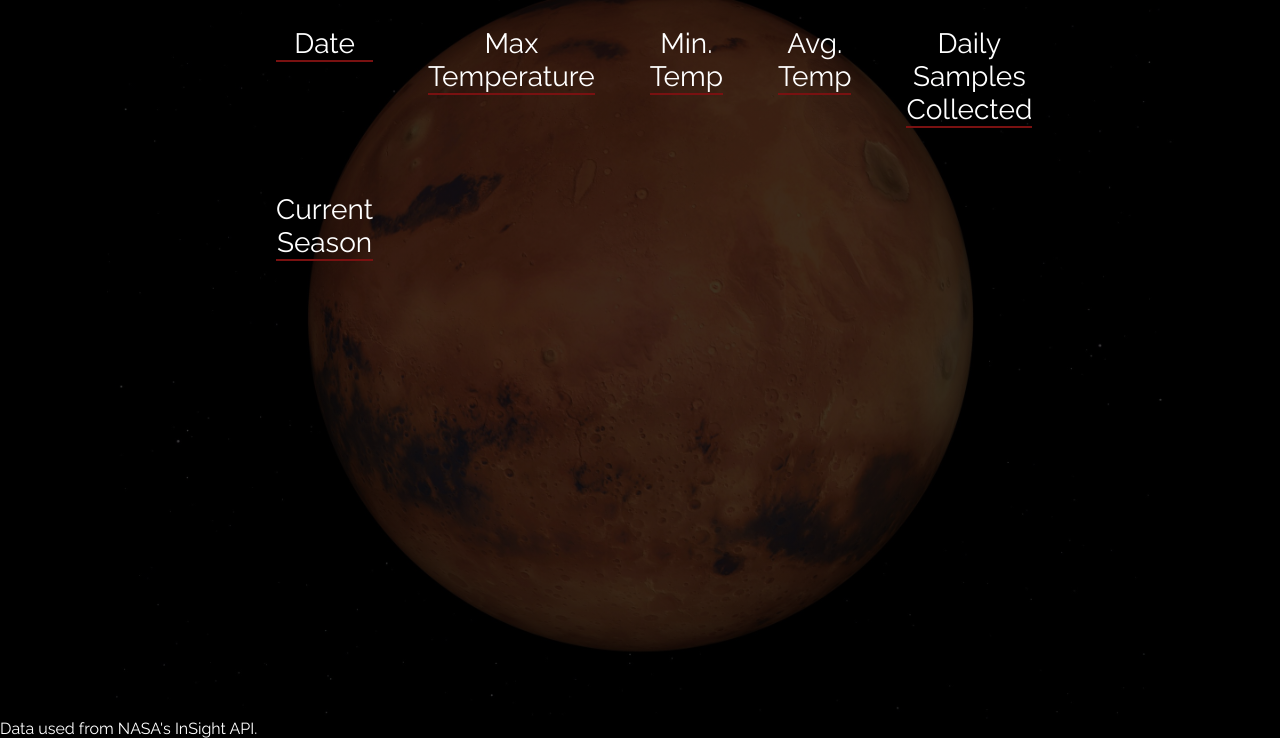
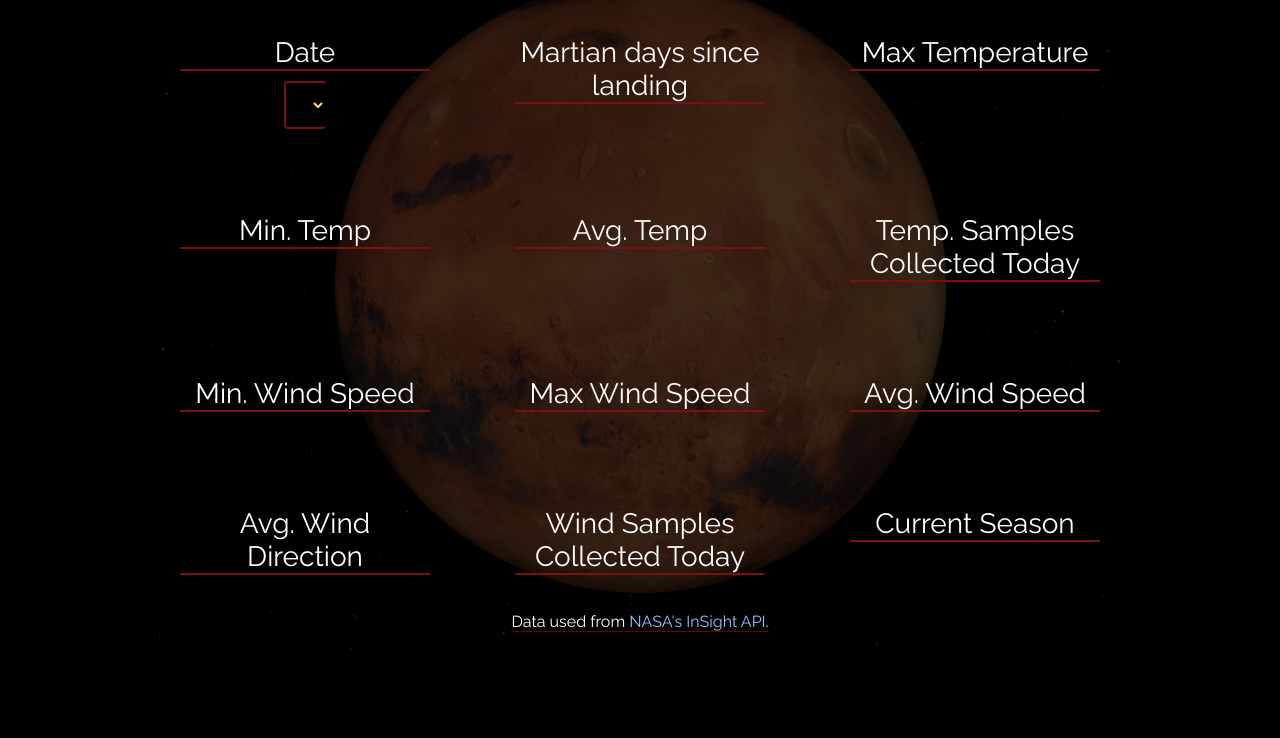
Before and after one commit to dover20/dev-portfolio, a plain HTML site: page index.html in a window 1280 px wide. Shown: the part 81-819 px from the top of the page. Drawn offline with Linux system fonts and the light colour scheme; no server answers.

Commit message:
added date selection, improved styling, etc

```diff
--- a/index.html
+++ b/index.html
@@ -11,14 +11,23 @@
 <body>
     <div class="container">
         <div class="header">
-            Lastest weather on <span class="headerColor">Elysium Planitia, Mars.</span>
+            Latest weather on <span class="headerColor">Elysium Planitia, Mars.</span>
         </div>
 
         <div class="dataContainer">
 
             <div class="date">
                 <div class="dataHeader">Date</div>
-                <div class="dateInfo info"></div>
+
+                <select id="selections" name="dates" onchange="nasaAPI()">
+                </select>
+
+                <!--- <div class="dateInfo info"></div> !--->
+            </div>
+
+            <div class="sol">
+                <div class="dataHeader">Martian days since landing</div>
+                <div class="solInfo info"></div>
             </div>
 
             <div class="maxTemperature">
@@ -37,8 +46,33 @@
             </div>
 
             <div class="dailySamples">
-                <div class="dataHeader">Daily Samples Collected</div>
+                <div class="dataHeader">Temp. Samples Collected Today</div>
                 <div class="sampleInfo info"></div>
+            </div>
+
+            <div class="minWindSpeed">
+                <div class="dataHeader">Min. Wind Speed</div>
+                <div class="minimumWindSpeed info"></div>
+            </div>
+
+            <div class="maxWindSpeed">
+                <div class="dataHeader">Max Wind Speed</div>
+                <div class="maximumWindSpeed info"></div>
+            </div>
+
+            <div class="averageWindSpeed">
+                <div class="dataHeader">Avg. Wind Speed</div>
+                <div class="avgWindSpeed info"></div>
+            </div>
+
+            <div class="averageWindDirection">
+                <div class="dataHeader">Avg. Wind Direction</div>
+                <div class="avgWindDirection info"></div>
+            </div>
+
+            <div class="dailyWindSamples">
+                <div class="dataHeader">Wind Samples Collected Today</div>
+                <div class="windSamplesInfo info"></div>
             </div>
 
             <div class="seasons">
@@ -48,10 +82,13 @@
 
         </div>
 
+        <footer class="footer">
+            <span class="footerText">
+                Data used from <a href="https://mars.nasa.gov/insight/weather/">NASA's InSight API</a>.
+            </span>
+        </footer>
     </div>
-    <div class="footer">
-        Data used from NASA's InSight API.
-    </div>
+
     <script src="index.js"></script>
 </body>
 </html>
--- a/index.js
+++ b/index.js
@@ -1,52 +1,83 @@
 //NASA InSight API gets temperature, wind, and pressure data from the InSight lander.
 //jshint -W104
+
+function nasaAPI() {
     fetch('https://api.nasa.gov/insight_weather/?api_key=PbSTQLOONNboqZtLh7aOkvfuXp5QMIokby4xl5Pj&feedtype=json&ver=1.0')
     .then( function(response) {
         return response.json();
     })
     .then(function(data) {
-    let latestDay = data.sol_keys[6];
-    let averageTemp = data[latestDay].AT.av;
-    let minimumTemp = data[latestDay].AT.mn;
-    let maximumTemp = data[latestDay].AT.mx;
-    let dailySamples = data[latestDay].AT.ct;
-    let lastDate = data[latestDay].Last_UTC;
 
-    let currentSeason = data[latestDay].Season;
+        let selectElement = document.querySelector("#selections");
+
+        for (let i = 6; i > -1; i--) {
+            let lastSevenSols = data.sol_keys[i];
+            let all7Dates = data[lastSevenSols].Last_UTC;
+
+            //convert UTC time to date object
+            let currentDateObject = new Date(all7Dates);
+            let year = currentDateObject.getUTCFullYear();
+            let month = currentDateObject.toLocaleString('default', { month: 'long' });
+            let day = currentDateObject.getUTCDate();
+            let allDates = month + ", " + day + ", " + year;
+
+            let checkForOptions = document.getElementsByTagName("option").length;
+
+            if ( checkForOptions <= 6) {
+                selectElement.add( new Option( allDates, data.sol_keys[i]) );
+            }
+        }
+            //check what option is selected
+            let options = document.querySelector("#selections");
+
+            let selectionInput = options.value;
+
+            //put data into variables
+            let selectedDay = selectionInput;
+            let lastDate = data[selectedDay].Last_UTC;
+            let averageTemp = data[selectedDay].AT.av;
+            let minimumTemp = data[selectedDay].AT.mn;
+            let maximumTemp = data[selectedDay].AT.mx;
+            let dailySamples = data[selectedDay].AT.ct;
+            let averageWindSpeed = data[selectedDay].HWS.av;
+            let minimumWindSpeed = data[selectedDay].HWS.mn;
+            let maximumWindSpeed = data[selectedDay].HWS.mx;
+            let windSamples = data[selectedDay].HWS.ct;
+            let avgWindDirection = data[selectedDay].WD.most_common.compass_point;
+
+            //convert UTC time to date object
+            let currentDateObject = new Date(lastDate);
+            let year = currentDateObject.getUTCFullYear();
+            let month = currentDateObject.toLocaleString('default', { month: 'long' });
+            let day = currentDateObject.getUTCDate();
+            let fullDate = month + ", " + day + ", " + year;
+
+            //make first letter of season capitalized
+            let currentSeason = data[selectedDay].Season;
             let firstChar = currentSeason.slice(0,1);
             let restOfChars = currentSeason.slice(1,30);
             let season = firstChar.toUpperCase() + restOfChars.toLowerCase();
 
+            //print variables to HTML
 
-    //Dates and stuff
-    let currentDateObject = new Date(lastDate);
-    let year = currentDateObject.getUTCFullYear();
-    let month = currentDateObject.getUTCMonth() + 1;
-    let day = currentDateObject.getUTCDate();
-    let fullDate = month + "-" + day + "-" + year;
-
-    document.querySelector('.dateInfo').innerHTML = fullDate;
+            //document.querySelector('.dateInfo').innerHTML = fullDate;
+            document.querySelector('.solInfo').innerHTML = selectedDay + " sols";
             document.querySelector('.maxTempInfo').innerHTML = CelciusToFahren(maximumTemp).toFixed(2) + "F";
             document.querySelector('.minTempInfo').innerHTML = CelciusToFahren(minimumTemp).toFixed(2) + "F";
             document.querySelector('.tempInfo').innerHTML = CelciusToFahren(averageTemp).toFixed(2) + "F";
             document.querySelector('.seasonInfo').innerHTML = season;
             document.querySelector('.sampleInfo').innerHTML = dailySamples.toLocaleString();
+            document.querySelector('.minimumWindSpeed').innerHTML = minimumWindSpeed + " MPH";
+            document.querySelector('.maximumWindSpeed').innerHTML = maximumWindSpeed.toFixed(2) + " MPH";
+            document.querySelector('.avgWindSpeed').innerHTML = averageWindSpeed + " MPH";
+            document.querySelector('.windSamplesInfo').innerHTML = windSamples.toLocaleString();
+            document.querySelector('.avgWindDirection').innerHTML = avgWindDirection;
     });
+}
+
+nasaAPI();
 
 //Converts input to celcius
 function CelciusToFahren(temp) {
     return 1.8 * temp + 32;
 }
-
-
-/* Console logs
-
-console.log("Current date: " + currentDateObject);
-    console.log("Maximum temp: " + CelciusToFahren(maximumTemp).toFixed(2) + "F" );
-    console.log("Minimum temp: " + CelciusToFahren(minimumTemp).toFixed(2) + "F" );
-    console.log("Average temp: " + CelciusToFahren(averageTemp).toFixed(2) + "F");
-    console.log("The current season in Elysium Planitia is " + currentSeason);
-    console.log("Number of samples collected on this day " + dailySamples);
-    console.log(fullDate);
-
-    */
--- a/style.css
+++ b/style.css
@@ -1,16 +1,54 @@
 * {
     padding: 0px;
     margin: 0px;
+    box-sizing: border-box;
+}
+
+*:before,
+*:after {
+    box-sizing: border-box;
+}
+
+html,body {
+    position: relative;
 }
 
 body {
     background: black;
     color: white;
     font-family: 'Raleway';
+    height: 100%;
+    margin: 0;
+}
+
+a {
+    text-decoration: none;
+    color: rgb(154, 193, 255);
+}
+
+a:hover {
+    color: rgb(0, 140, 255);
+}
+
+select {
+    background: rgba(29, 29, 29, 0);
+    color: rgb(255, 220, 122);
+    border-top: 2px solid rgb(121, 17, 17);
+    border-bottom: 2px solid rgb(121, 17, 17);
+    border-left: 2px solid rgb(121, 17, 17);
+    border-right: 0px;
+    padding: 10px;
+    border-radius: 4px;
+    font-size: 20px;
 }
 
 .container {
-    height: 100vh;
+    min-height: 100%;
+    overflow: hidden;
+    display: block;
+    position: relative;
+    padding-bottom: 50px;
+    /* height: calc(100% - 50px); */
     background-image: url('mars.jpg');
     background-image: linear-gradient( 90deg, rgba(0, 0, 0, 0.76), rgba(0, 0, 0, 0.76) ), url('mars.jpg');
     background-size: contain;
@@ -25,7 +63,7 @@ body {
     font-variant: small-caps;
     font-weight: 600;
     padding: 10px;
-    border-bottom: 1px solid rgba(255, 123, 47, 0.568);
+    border-bottom: 10px solid rgba(255, 123, 47, 0.404);
 }
 
 .headerColor {
@@ -34,12 +72,13 @@ body {
 
 .dataContainer {
     display: grid;
+    grid-template-columns: 1fr 1fr 1fr;
+    grid-gap: 45px;
+    align-self: center;
     font-size: 26px;
     margin: auto;
-    width: 60%;
+    width: 75%;
     margin-top: 20px;
-    grid-template-columns: 1fr 1fr 1fr 1fr 1fr;
-    grid-gap: 15px;
 }
 
 .dataContainer > div {
@@ -59,17 +98,40 @@ body {
     font-weight: 900;
 }
 
+.footer {
+    position: absolute;
+    padding: 7px;
+    left: 0;
+    bottom: 5;
+    width: 100%;
+    text-align: center;
+}
+
+.footerText {
+    border-bottom: 1px solid rgba(255, 0, 0, 0.452);
+}
+
 @media only screen and (max-width: 940px) {
     .dataContainer {
         width: 95%;
+        grid-gap: 30px;
         grid-template-columns: 1fr 1fr 1fr;
     }
 }
 
 @media only screen and (max-width: 600px) {
+    .header{
+        font-size: 30px;
+    }
+
+    select {
+        font-size: 14px;
+        width: 148px;
+    }
     .dataContainer {
         width: 95%;
         font-size: 22px;
+        grid-gap: 10px;
         grid-template-columns: 1fr 1fr;
     }
 
```
Lines whose indentation alone changed are shown as unchanged.
